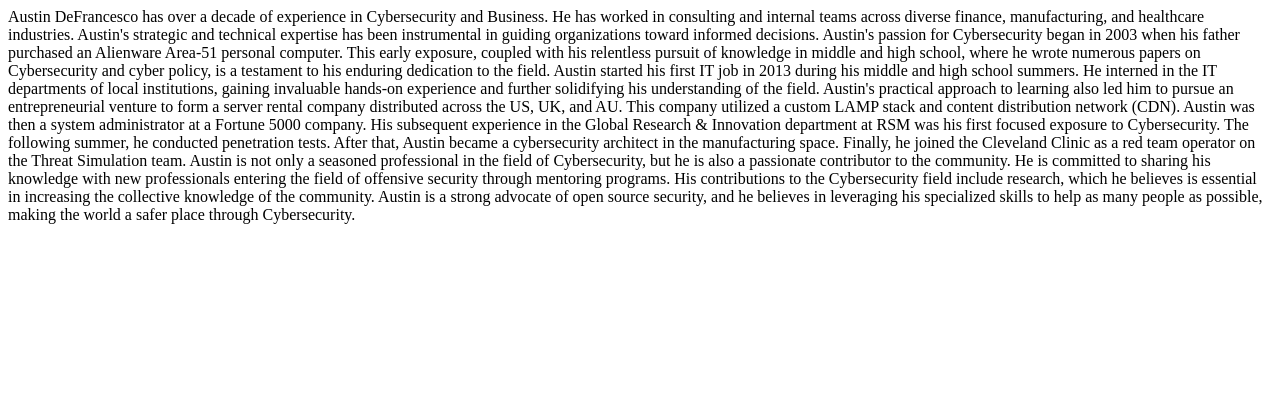
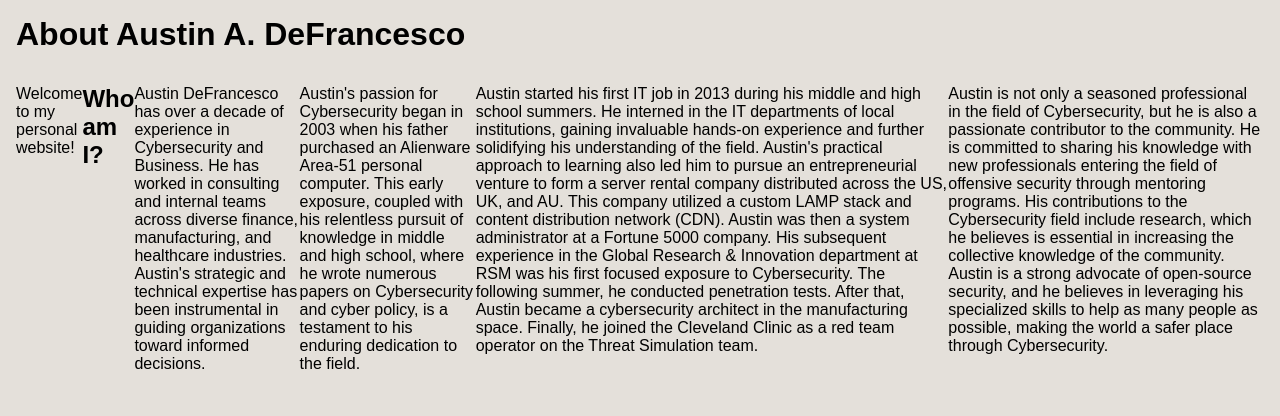
Before and after one commit to DEFCESCO/defcesco.github.io, a plain HTML site: page about.html in a window 1280 px wide. Drawn offline with Linux system fonts and the light colour scheme.

Commit message:
Update about.html

```diff
--- a/about.html
+++ b/about.html
@@ -1,7 +1,31 @@
-Austin DeFrancesco has over a decade of experience in Cybersecurity and Business. He has worked in consulting and internal teams across diverse finance, manufacturing, and healthcare industries. Austin's strategic and technical expertise has been instrumental in guiding organizations toward informed decisions.
+<!DOCTYPE html>
 
-Austin's passion for Cybersecurity began in 2003 when his father purchased an Alienware Area-51 personal computer. This early exposure, coupled with his relentless pursuit of knowledge in middle and high school, where he wrote numerous papers on Cybersecurity and cyber policy, is a testament to his enduring dedication to the field.
+<html lang="en">
 
-Austin started his first IT job in 2013 during his middle and high school summers. He interned in the IT departments of local institutions, gaining invaluable hands-on experience and further solidifying his understanding of the field. Austin's practical approach to learning also led him to pursue an entrepreneurial venture to form a server rental company distributed across the US, UK, and AU. This company utilized a custom LAMP stack and content distribution network (CDN). Austin was then a system administrator at a Fortune 5000 company. His subsequent experience in the Global Research & Innovation department at RSM was his first focused exposure to Cybersecurity. The following summer, he conducted penetration tests. After that, Austin became a cybersecurity architect in the manufacturing space. Finally, he joined the Cleveland Clinic as a red team operator on the Threat Simulation team.
+<head>
+    <meta charset="UTF-8">
+    <meta name="viewport" content="width=device-width, initial-scale=1">
+    <meta name="author" content="Austin A. DeFrancesco">
+    <meta name="description" content="The personal website of Austin A. DeFrancesco">
+    <title>About Austin A. DeFrancesco</title>
+    <link rel="stylesheet" type="text/css" href="/css/style.css">
+</head>
 
-Austin is not only a seasoned professional in the field of Cybersecurity, but he is also a passionate contributor to the community. He is committed to sharing his knowledge with new professionals entering the field of offensive security through mentoring programs. His contributions to the Cybersecurity field include research, which he believes is essential in increasing the collective knowledge of the community. Austin is a strong advocate of open source security, and he believes in leveraging his specialized skills to help as many people as possible, making the world a safer place through Cybersecurity.
+<body>
+    <h1>About Austin A. DeFrancesco</h1>
+
+    <div class="box">
+        <p>Welcome to my personal website!</p>
+
+        <h2>Who am I?</h2>
+        <p>Austin DeFrancesco has over a decade of experience in Cybersecurity and Business. He has worked in consulting and internal teams across diverse finance, manufacturing, and healthcare industries. Austin's strategic and technical expertise has been instrumental in guiding organizations toward informed decisions.</p>
+
+        <p>Austin's passion for Cybersecurity began in 2003 when his father purchased an Alienware Area-51 personal computer. This early exposure, coupled with his relentless pursuit of knowledge in middle and high school, where he wrote numerous papers on Cybersecurity and cyber policy, is a testament to his enduring dedication to the field.</p>
+
+        <p>Austin started his first IT job in 2013 during his middle and high school summers. He interned in the IT departments of local institutions, gaining invaluable hands-on experience and further solidifying his understanding of the field. Austin's practical approach to learning also led him to pursue an entrepreneurial venture to form a server rental company distributed across the US, UK, and AU. This company utilized a custom LAMP stack and content distribution network (CDN). Austin was then a system administrator at a Fortune 5000 company. His subsequent experience in the Global Research & Innovation department at RSM was his first focused exposure to Cybersecurity. The following summer, he conducted penetration tests. After that, Austin became a cybersecurity architect in the manufacturing space. Finally, he joined the Cleveland Clinic as a red team operator on the Threat Simulation team.</p>
+
+        <p>Austin is not only a seasoned professional in the field of Cybersecurity, but he is also a passionate contributor to the community. He is committed to sharing his knowledge with new professionals entering the field of offensive security through mentoring programs. His contributions to the Cybersecurity field include research, which he believes is essential in increasing the collective knowledge of the community. Austin is a strong advocate of open-source security, and he believes in leveraging his specialized skills to help as many people as possible, making the world a safer place through Cybersecurity.</p>
+    </div>
+</body>
+
+</html>
```
